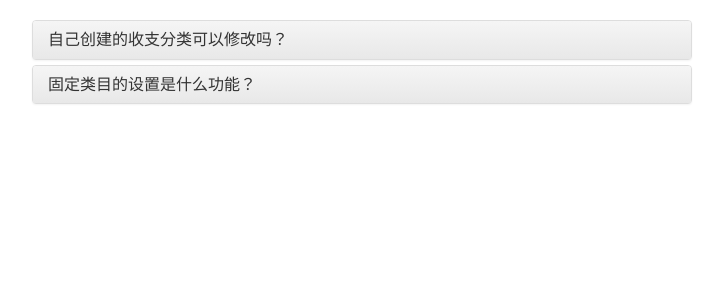
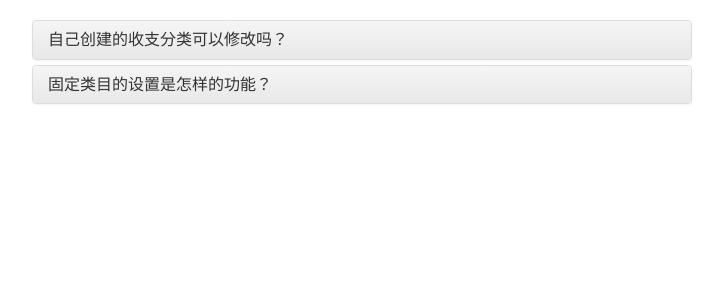
Before and after one commit to swalloworks/swalloworks.github.io, a Jekyll site: the page keepAmounts/faq/faq_zh.html, which Jekyll copies as it is, in a window 1280 px wide. Shown: the top 300 px of the page, without its empty margins (278-1001 px from the left). Built offline with Jekyll 4.4.1, drawn with Linux system fonts in a browser that asks for light colours; nearby versions of some CDN libraries.

Commit message:
modify faq_zh.html

```diff
--- a/keepAmounts/faq/faq_zh.html
+++ b/keepAmounts/faq/faq_zh.html
@@ -50,7 +50,7 @@
                         <div class="panel-heading">
                             <h4 class="panel-title">
                                 <a class="accordion-toggle" data-toggle="collapse" data-parent="#accordion" href="#collapseTwo">
-    				                固定类目的设置是什么功能？
+    				                固定类目的设置是怎样的功能？
     				             </a>
                             </h4>
                         </div>
```
